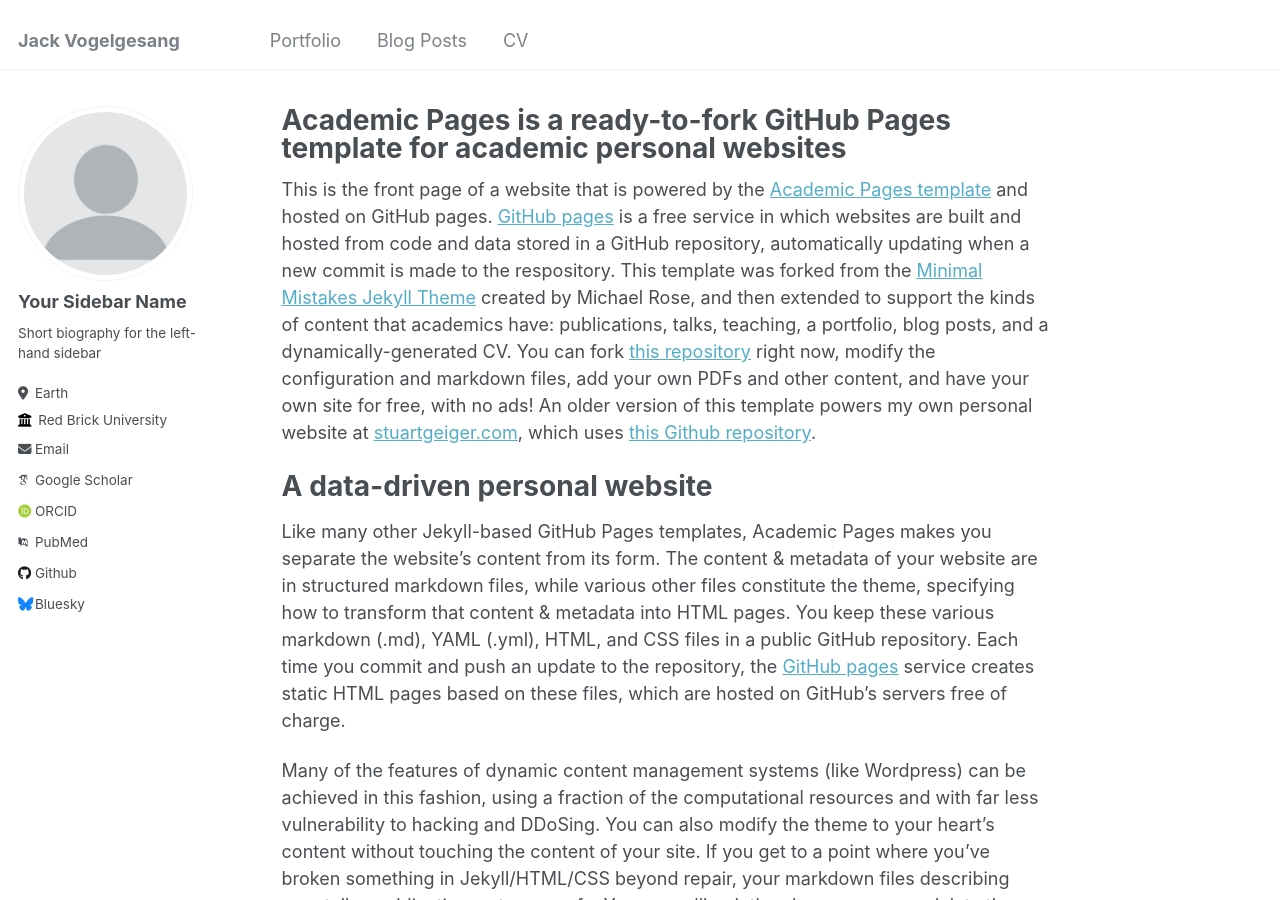
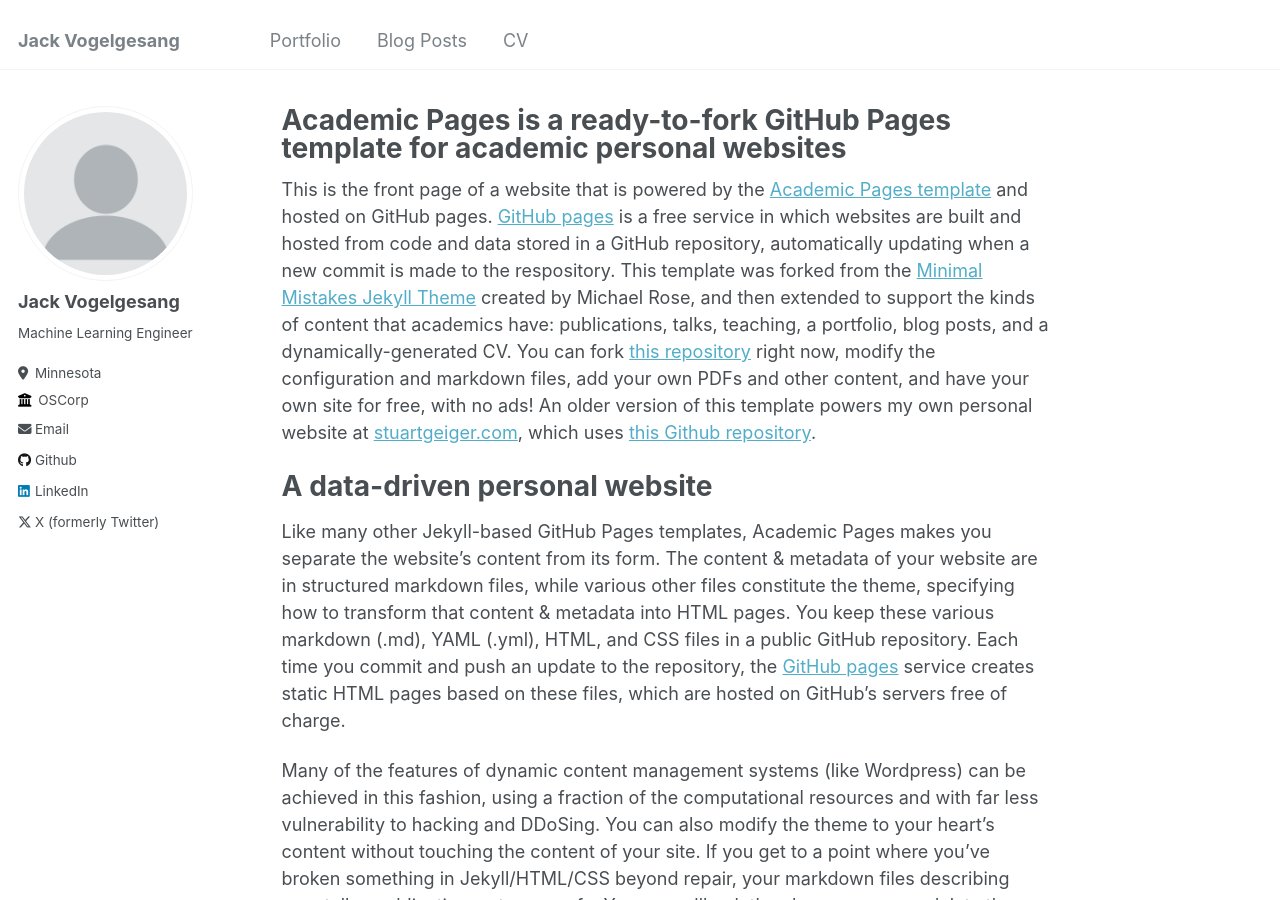
Before and after one commit to Jvogie/Jvogie.github.io, a Jekyll site: the page built from _pages/about.md, in a window 1280 px wide and 900 px high. Built offline with Jekyll 4.4.1, drawn with Linux system fonts in a browser that asks for light colours; some web fonts are replaced.

Commit message:
Update _config.yml

```diff
--- a/_config.yml
+++ b/_config.yml
@@ -22,33 +22,33 @@ repository               : "Jvogie/Jvogie.github.io"
 author:
   # Biographic information
   avatar           : "profile.png"
-  name             : "Your Sidebar Name"
+  name             : "Jack Vogelgesang"
   pronouns         : # example: "she/her"
-  bio              : "Short biography for the left-hand sidebar"
-  location         : "Earth"
-  employer         : "Red Brick University"
+  bio              : "Machine Learning Engineer"
+  location         : "Minnesota"
+  employer         : "OSCorp"
   uri              : # URL
-  email            : "none@example.org"
+  email            : "jdvogel1@gmail.com"
 
   # Academic websites
   arxiv            : # URL - Update with the correct link to your profile
-  googlescholar    : "https://scholar.google.com/citations?user=PS_CX0AAAAAJ"
+  googlescholar    : #"https://scholar.google.com/citations?user=PS_CX0AAAAAJ"
   impactstory      : # URL
-  orcid            : "http://orcid.org/yourorcidurl"
+  orcid            : #"http://orcid.org/yourorcidurl"
   semantic         : # URL
-  pubmed           : "https://www.ncbi.nlm.nih.gov/pubmed/?term=john+snow"
+  pubmed           : #"https://www.ncbi.nlm.nih.gov/pubmed/?term=john+snow"
   researchgate     : # URL
 
   # Repositories and software development
   bitbucket        : # Username - Update with your username on the site
   codepen          : # Username
   dribbble         : # Username
-  github           : "academicpages"
+  github           : "Jvogie"
   kaggle           : # Username
   stackoverflow    : # User number or user number and name (i.e., use "1" or "1/jeff-atwood")
 
   # Social media
-  bluesky          : "bsky.app" # Replace this with you Bluesky username
+  bluesky          : #"bsky.app" # Replace this with you Bluesky username
   facebook         : # Username
   flickr           : # Username
   foursquare       : # Username
@@ -57,7 +57,7 @@ author:
   keybase          : # Username
   instagram        : # Username
   lastfm           : # Username
-  linkedin         : # Username
+  linkedin         : "jack-vogelgesang"
   mastodon         : # URL
   medium           : # URL
   pinterest        : # Username
@@ -65,7 +65,7 @@ author:
   steam            : # Username
   telegram         : # URL
   tumblr           : # Username
-  twitter          : # Username for X / Twitter
+  twitter          : "jvogie"
   vine             : # Username
   weibo            : # Username
   wikipedia        : # Username
```
